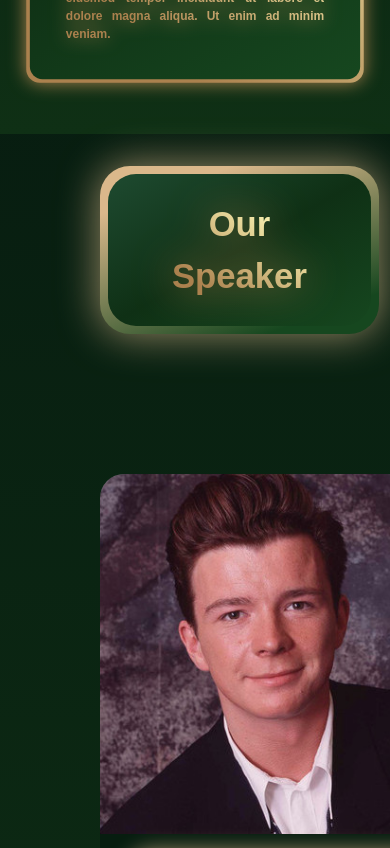
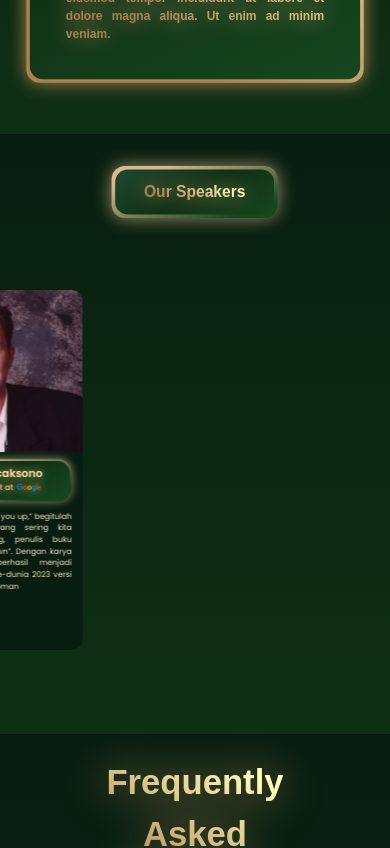
Before and after one commit to Sandbox-by-IEEE/SandboxIEEE, a Next.js app: page /GrandSeminar in a window 390 px wide. Shown: the part 2020-2868 px from the top of the page. Built offline with nearby package versions, Linux system fonts and the light colour scheme; a web font is replaced by a local one.

Commit message:
feat: make speakers section carousel responsive

```diff
--- a/src/app/(site)/GrandSeminar/page.tsx
+++ b/src/app/(site)/GrandSeminar/page.tsx
@@ -90,18 +90,20 @@ export default function GrandSeminar() {
         </div>
       </section>
 
-      <section className='Section w-full h-fit min-h-[1080px] pl-[100px] pr-[100px] bg-gradient-to-b from-[rgba(7,29,16,0.45)] to-[#0F3015] bg-cover block '>
-        <div className='titleSegment w-full h-[200px] flex'>
-          <div className='containerLuar m-auto mb-0 w-fit h-fit rounded-[30px] bg-gradient-light-brown flex drop-shadow-[0_0px_20px_rgba(219,184,139,0.7)]'>
+      <section className='Section w-full h-[600px] md:h-[700px] lg:h-[900px] xl:h-fit pl-[0px] pr-[0px] xl:pl-[100px] xl:pr-[100px] bg-gradient-to-b from-[rgba(7,29,16,0.45)] to-[#0F3015] bg-cover block '>
+        <div className='titleSegment w-full xl:h-[200px] md:h-[150px] lg:h-[180px] flex'>
+          <div className='containerLuar m-auto mb-0 w-fit h-fit rounded-[30px] bg-gradient-light-brown flex drop-shadow-[0_0px_20px_rgba(219,184,139,0.7)] xl:scale-100 lg:scale-75 md:scale-50 scale-[45%] relative '>
             <div className='containerdalam w-fit h-fit rounded-[28px] bg-gradient-light-cards pl-16 pr-16 pt-6 pb-6 flex items-center overflow-hidden m-[8px]'>
               <h1 className='title font-museo-muderno text-center w-full font-bold text-[26pt] bg-gradient-brown text-transparent bg-clip-text drop-shadow-[0_0px_20px_rgba(171,129,78,1)] '>
-                Our Speaker
+                Our Speakers
               </h1>
             </div>
           </div>
         </div>
-        <div className='CardsContainer h-fit'>
-          <SpeakersCarousel />
+        <div className='CardsContainer xl:h-fit w-full flex justify-center items-center overflow-hidden h-[440px] md:h-[500px] lg:h-[700px]'>
+          <div className='SpeakerWrapper xl:scale-100 lg:scale-75 md:scale-[60%] sm:scale-[50%] scale-[45%]'>
+            <SpeakersCarousel />
+          </div>
         </div>
       </section>
 
--- a/src/components/SpeakersCarousel.tsx
+++ b/src/components/SpeakersCarousel.tsx
@@ -15,7 +15,7 @@ import SpeakersCard from '@/components/SpeakersCard';
 function SpeakersCarousel() {
   return (
     <div className='SpeakersCarousel w-full h-[1080px] flex'>
-      <div className='CarouselContainer w-[1200px] m-auto flex'>
+      <div className='CarouselContainer w-[1300px] m-auto flex'>
         <Swiper
           modules={[Navigation, Pagination, Scrollbar, A11y, EffectCoverflow]}
           spaceBetween={50}
```
